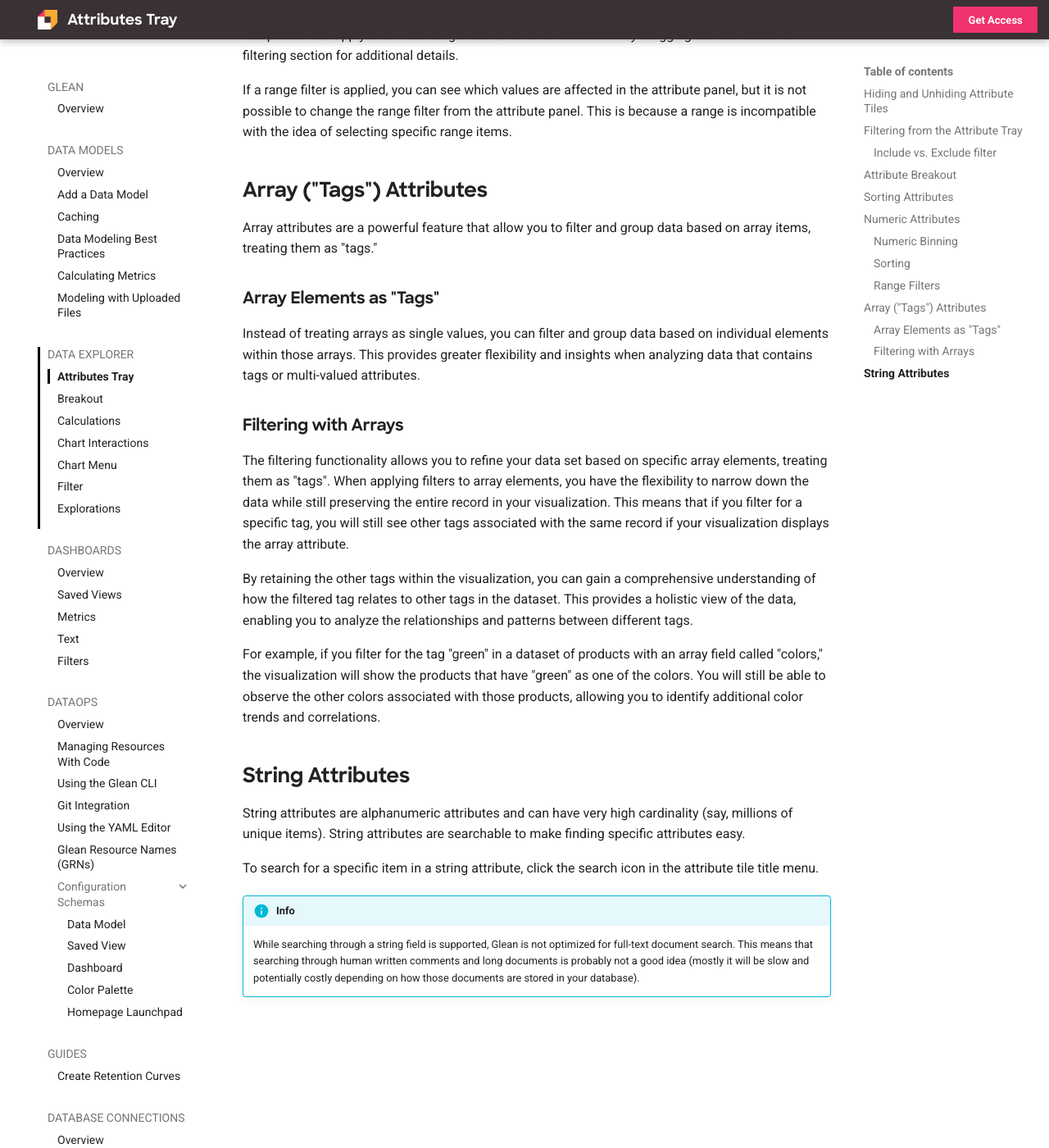
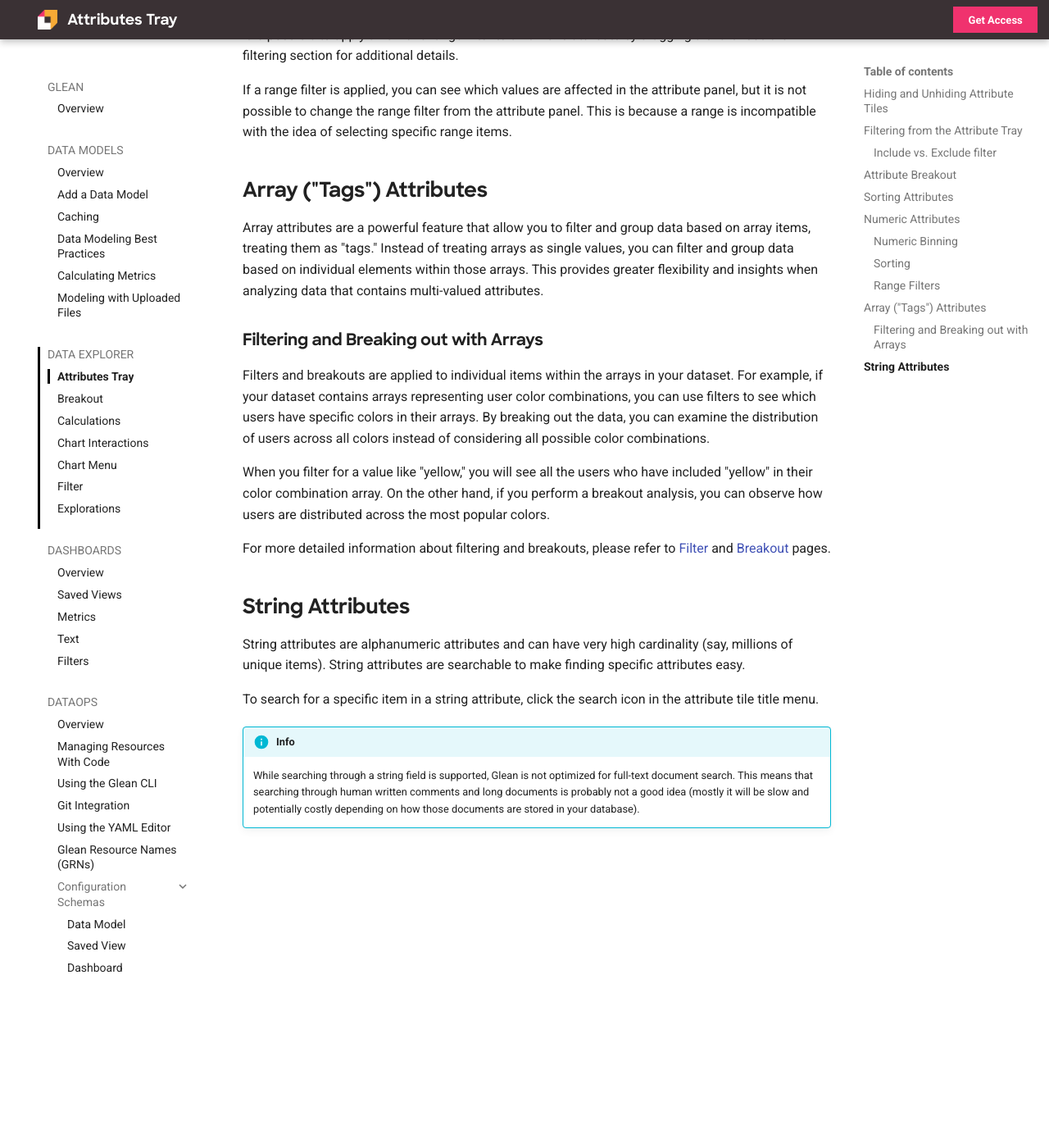
Before and after one commit to gleannyc/documentation, an MkDocs documentation site: the page built from docs/docs/visualizing-data/Attributes-Tray.md, in a window 1280 px wide and 1400 px high, scrolled down 3304 px. Shown: the whole window at 82% size. Built offline with MkDocs 1.6.1 and Material for MkDocs 9.7.7, drawn with Linux system fonts in a browser that asks for light colours; after the commit the page ends 4498 px from its top, so only the background shows below that.

Commit message:
more feedback updates

```diff
--- a/docs/docs/visualizing-data/Attributes-Tray.md
+++ b/docs/docs/visualizing-data/Attributes-Tray.md
@@ -82,19 +82,15 @@
 
 ## Array ("Tags") Attributes
 
-Array attributes are a powerful feature that allow you to filter and group data based on array items, treating them as "tags."
+Array attributes are a powerful feature that allow you to filter and group data based on array items, treating them as "tags." Instead of treating arrays as single values, you can filter and group data based on individual elements within those arrays. This provides greater flexibility and insights when analyzing data that contains multi-valued attributes.
 
-### Array Elements as "Tags"
+### Filtering and Breaking out with Arrays
 
-Instead of treating arrays as single values, you can filter and group data based on individual elements within those arrays. This provides greater flexibility and insights when analyzing data that contains tags or multi-valued attributes.
+Filters and breakouts are applied to individual items within the arrays in your dataset. For example, if your dataset contains arrays representing user color combinations, you can use filters to see which users have specific colors in their arrays. By breaking out the data, you can examine the distribution of users across all colors instead of considering all possible color combinations.
 
-### Filtering with Arrays
+When you filter for a value like "yellow," you will see all the users who have included "yellow" in their color combination array. On the other hand, if you perform a breakout analysis, you can observe how users are distributed across the most popular colors.
 
-The filtering functionality allows you to refine your data set based on specific array elements, treating them as "tags". When applying filters to array elements, you have the flexibility to narrow down the data while still preserving the entire record in your visualization. This means that if you filter for a specific tag, you will still see other tags associated with the same record if your visualization displays the array attribute.
-
-By retaining the other tags within the visualization, you can gain a comprehensive understanding of how the filtered tag relates to other tags in the dataset. This provides a holistic view of the data, enabling you to analyze the relationships and patterns between different tags.
-
-For example, if you filter for the tag "green" in a dataset of products with an array field called "colors," the visualization will show the products that have "green" as one of the colors. You will still be able to observe the other colors associated with those products, allowing you to identify additional color trends and correlations.
+For more detailed information about filtering and breakouts, please refer to [Filter](Filter.md) and [Breakout](Breakout.md) pages.
 
 ## String Attributes
 
```
Also changed, not shown: docs/docs/visualizing-data/Breakout.md (+4 -0 lines), docs/docs/visualizing-data/Filter.md (+11 -8 lines).
